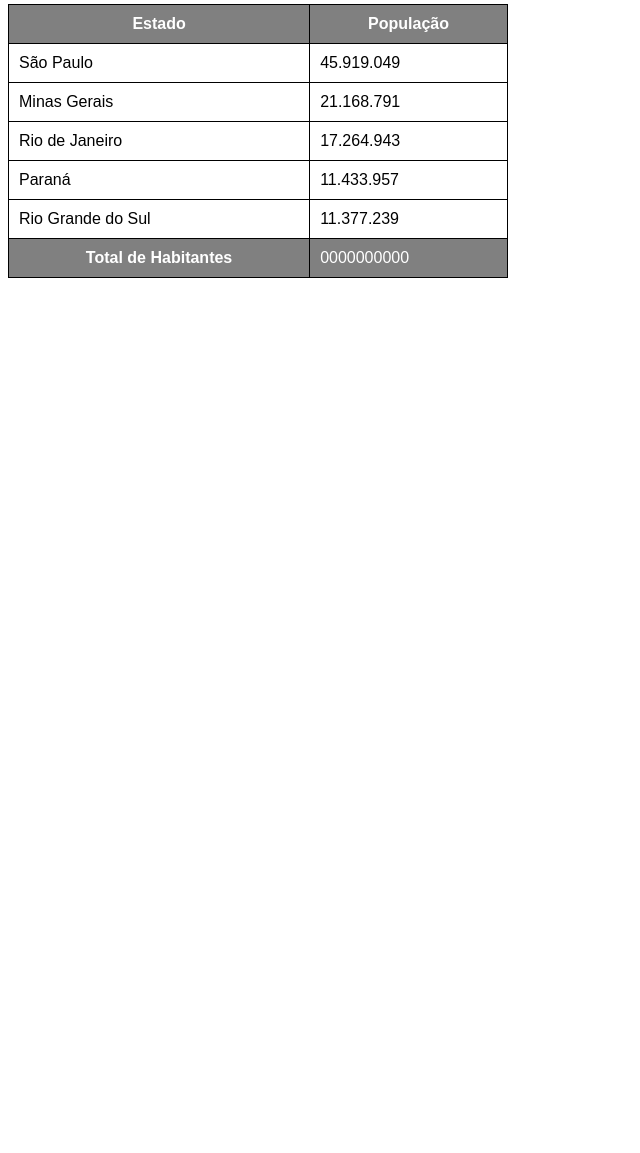
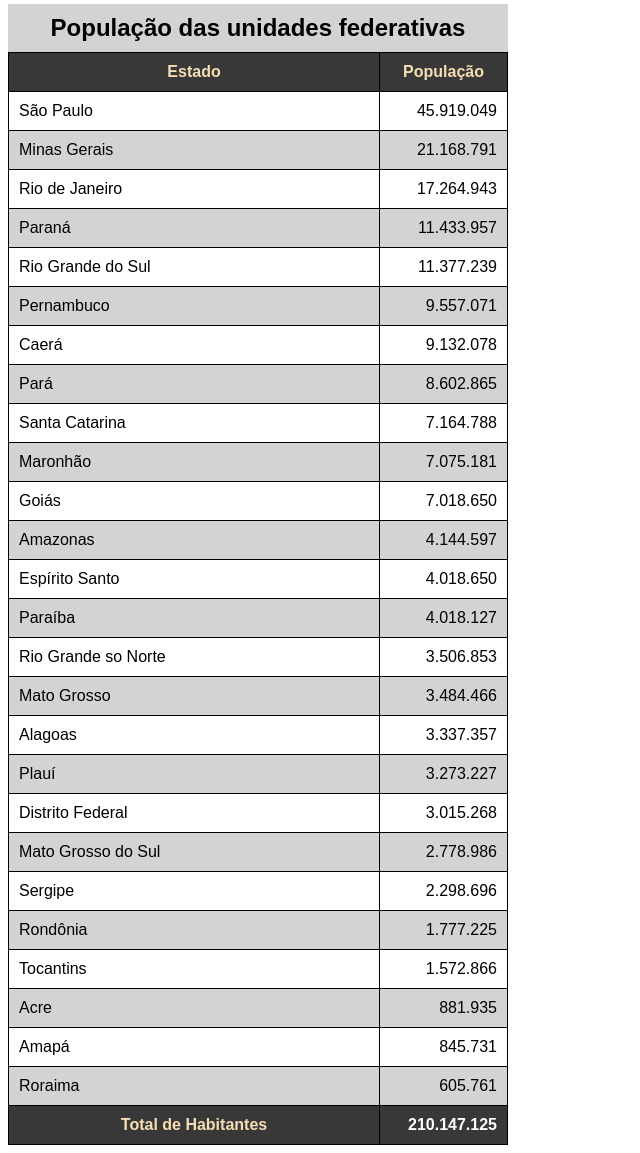
Before and after one commit to marciodaniel512/htm5, a plain HTML site: page ex023/tabela002.html in a window 1280 px wide. Shown: the part 76-1229 px from the top of the page, without its empty margins (0-640 px from the left). Before the commit the page ends 800 px from the top, so only its background shows below. Drawn offline with Linux system fonts and the light colour scheme.

Commit message:
Estudo de tabelas

```diff
--- a/ex023/css/tabela002.css
+++ b/ex023/css/tabela002.css
@@ -7,14 +7,44 @@ body{
 table{
     width: 500px;
     border-collapse: collapse;
+    position: relative;
 }
 
-thead, tfoot{
-    background-color: gray;
-    color: white;
+th{
+    background-color: #383838;
+    color: wheat;
 }
 
 td, th{
     border: 1px solid black;
     padding: 10px;
 }
+
+caption{
+    background-color: lightgray;
+    font-weight: bolder;
+    padding: 10px;
+    font-size: 1.5em;
+}
+
+thead, tfoot{
+    background-color: #383838;
+    color: white;
+}
+thead > tr > th{
+    position: sticky;
+    top: 0px;
+    background-color: #383838;
+}
+
+th#estado{
+    width: 350px;
+}
+
+tbody > tr:nth-child(even){
+ background-color: lightgray;
+}
+
+.numero{
+    text-align: right;
+}
--- /dev/null
+++ b/ex023/css/tabela003.css
@@ -0,0 +1,15 @@
+@charset "UTF-8";
+body{
+    font-family: Arial, Helvetica, sans-serif;
+}
+
+table{
+    border-collapse: collapse;
+    width: 300px;
+}
+
+td{
+    border: 1px solid black;
+    padding: 10px;
+    text-align: center;
+}
--- a/ex023/tabela002.html
+++ b/ex023/tabela002.html
@@ -10,6 +10,7 @@
     <h1>Uso de tabelas grandes</h1>
     <!--
     Anatomia para tabelas grandes
+    CAPTION     -   Título
     TABLE
         THEAD
             TR, TD, TH
@@ -20,41 +21,147 @@
     -->
     <table>
         <thead>
+            <caption>População das unidades federativas</caption>
             <tr>
-                <th>Estado</th>
-                <th>População</th>
+                <th id="estado" scope="col">Estado</th>
+                <th scope="col" >População</th>
             </tr>
         </thead>
         <tbody>
             <tr>
                 <td>São Paulo</td>
-                <td>45.919.049</td>
+                <td class="numero">45.919.049</td>
             </tr>
 
             <tr>
                 <td>Minas Gerais</td>
-                <td>21.168.791</td>
+                <td class="numero">21.168.791</td>
             </tr>
 
             <tr>
                 <td>Rio de Janeiro</td>
-                <td>17.264.943</td>
+                <td class="numero">17.264.943</td>
             </tr>
 
             <tr>
                 <td>Paraná</td>
-                <td>11.433.957</td>
+                <td class="numero">11.433.957</td>
             </tr>
 
             <tr>
                 <td>Rio Grande do Sul</td>
-                <td>11.377.239</td>
+                <td class="numero">11.377.239</td>
+            </tr>
+
+            <tr>
+                <td>Pernambuco</td>
+                <td class="numero">9.557.071</td>
+            </tr>
+
+            <tr>
+                <td>Caerá</td>
+                <td class="numero">9.132.078</td>
+            </tr>
+
+            <tr>
+                <td>Pará</td>
+                <td class="numero">8.602.865</td>
+            </tr>
+
+            <tr>
+                <td>Santa Catarina</td>
+                <td class="numero">7.164.788</td>
+            </tr>
+
+            <tr>
+                <td>Maronhão</td>
+                <td class="numero">7.075.181</td>
+            </tr>
+
+            <tr>
+                <td>Goiás</td>
+                <td class="numero">7.018.650</td>
+            </tr>
+
+            <tr>
+                <td>Amazonas</td>
+                <td class="numero">4.144.597</td>
+            </tr>
+
+            <tr>
+                <td>Espírito Santo</td>
+                <td class="numero">4.018.650</td>
+            </tr>
+
+            <tr>
+                <td>Paraíba</td>
+                <td class="numero">4.018.127</td>
+            </tr>
+
+            <tr>
+                <td>Rio Grande so Norte</td>
+                <td class="numero">3.506.853</td>
+            </tr>
+
+            <tr>
+                <td>Mato Grosso</td>
+                <td class="numero">3.484.466</td>
+            </tr>
+
+            <tr>
+                <td>Alagoas</td>
+                <td class="numero">3.337.357</td>
+            </tr>
+
+            <tr>
+                <td>Plauí</td>
+                <td class="numero">3.273.227</td>
+            </tr>
+
+            <tr>
+                <td>Distrito Federal</td>
+                <td class="numero">3.015.268</td>
+            </tr>
+
+            <tr>
+                <td>Mato Grosso do Sul</td>
+                <td class="numero">2.778.986</td>
+            </tr>
+
+            <tr>
+                <td>Sergipe</td>
+                <td class="numero">2.298.696</td>
+            </tr>
+
+            <tr>
+                <td>Rondônia</td>
+                <td class="numero">1.777.225</td>
+            </tr>
+
+            <tr>
+                <td>Tocantins</td>
+                <td class="numero">1.572.866</td>
+            </tr>
+
+            <tr>
+                <td>Acre</td>
+                <td class="numero">881.935</td>
+            </tr>
+
+            <tr>
+                <td>Amapá</td>
+                <td class="numero">845.731</td>
+            </tr>
+
+            <tr>
+                <td>Roraima</td>
+                <td class="numero">605.761</td>
             </tr>
         </tbody>
 
         <tfoot>
-            <th>Total de Habitantes</th>
-            <td>0000000000</td>
+            <th scope="row">Total de Habitantes</th>
+            <td class="numero"><strong>210.147.125</strong></td>
         </tfoot>
     </table>
 </body>
--- /dev/null
+++ b/ex023/tabela003.html
@@ -0,0 +1,29 @@
+<!DOCTYPE html>
+<html lang="pt-pt">
+<head>
+    <meta charset="UTF-8">
+    <meta name="viewport" content="width=device-width, initial-scale=1.0">
+    <title>Tabelas</title>
+    <link rel="stylesheet" href="css/tabela003.css">
+</head>
+<body>
+    <table>
+        <h1>Mesclagem de células</h1>
+        <tr>
+            <td>A</td>
+            <td colspan="2">B</td>
+        </tr>
+        <tr>
+            <td rowspan="3">D</td>
+            <td>E</td>
+            <td rowspan="2">F</td>
+        </tr>
+        <tr>
+            <td>H</td>
+        </tr>
+        <tr>
+            <td colspan="2">M</td>
+        </tr>
+    </table>
+</body>
+</html>
```
